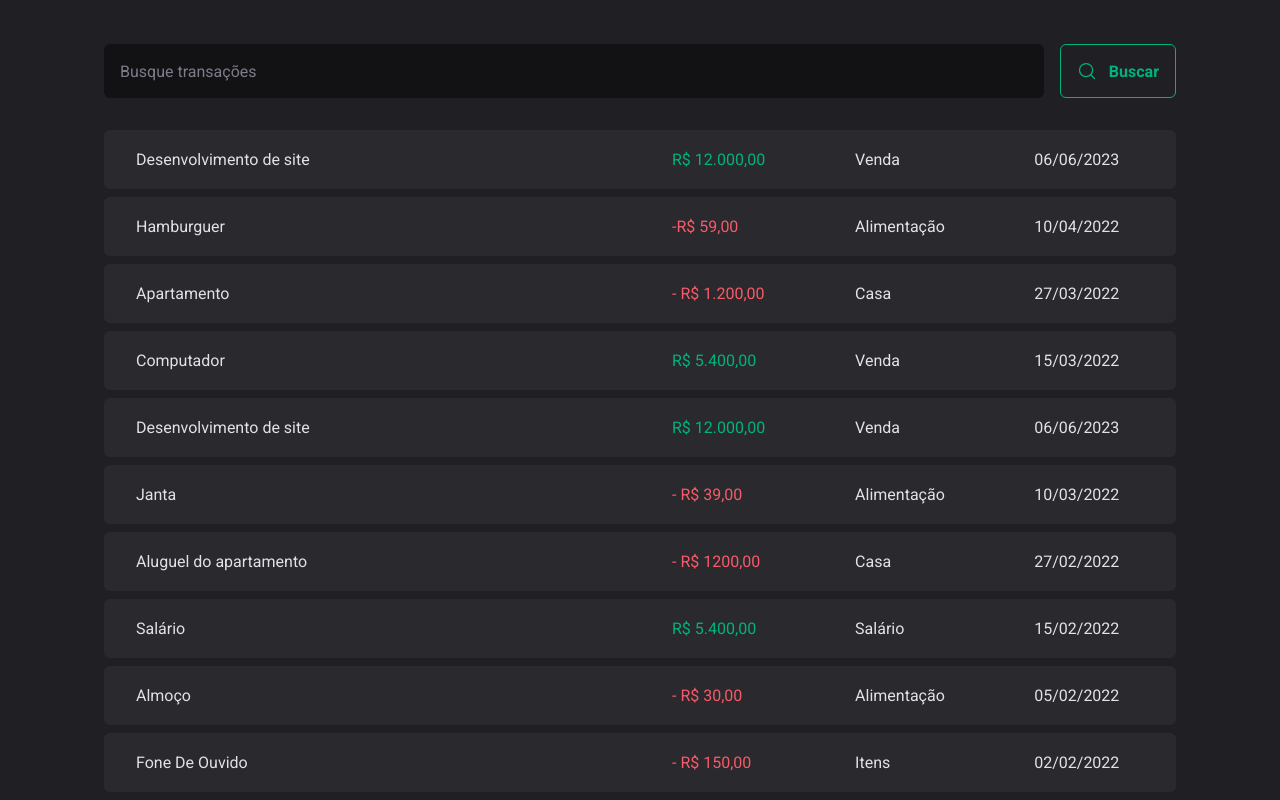
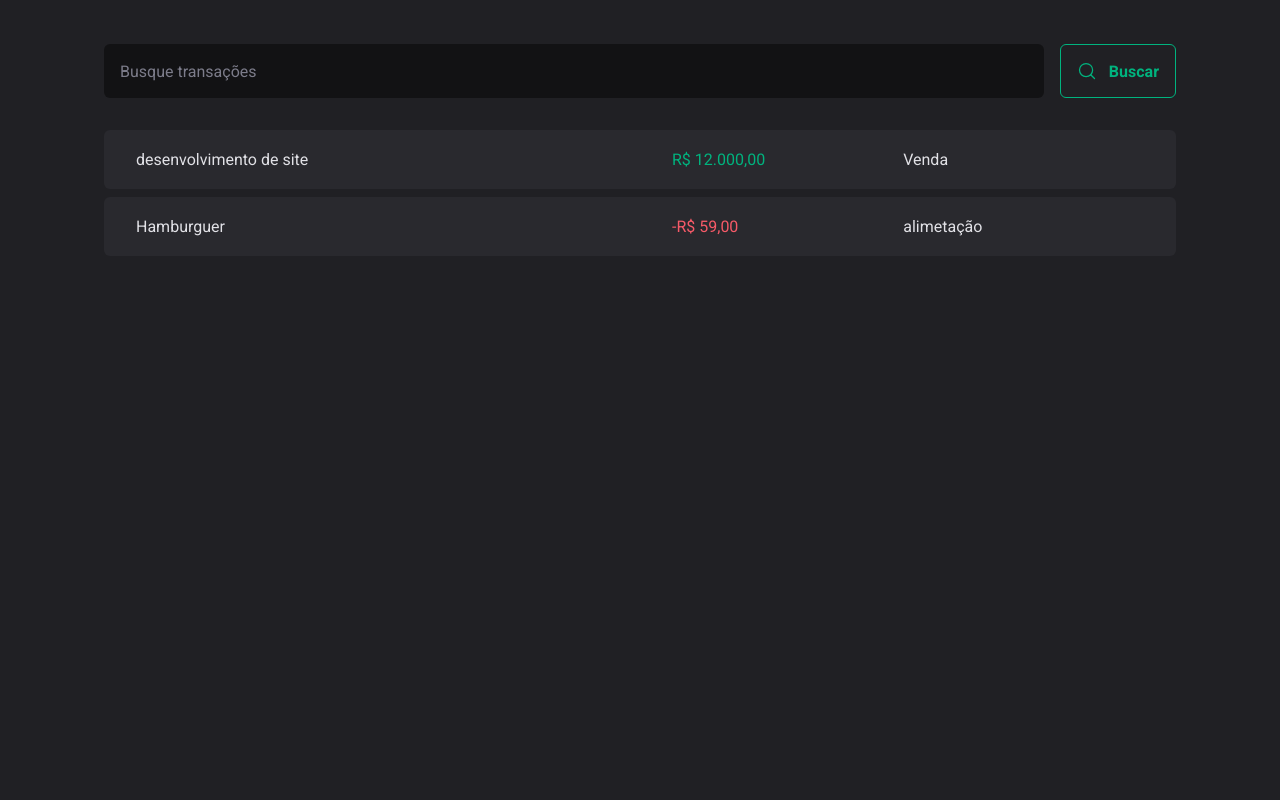
Before and after one commit to Wesley-Medeiros/DT-Money, a React (Vite) app: page / in a window 1280 px wide. Shown: the part 300-1100 px from the top of the page. After the commit the page ends 800 px from the top, so only its background shows below. Built offline with nearby package versions, Linux system fonts and the light colour scheme; data requests are answered from the project's data file.

Commit message:
add context and server-json

```diff
--- a/package.json
+++ b/package.json
@@ -5,6 +5,7 @@
   "type": "module",
   "scripts": {
     "dev": "vite",
+    "dev:server": "json-server server.json -w -d 500",
     "build": "tsc && vite build",
     "lint": "eslint src --ext ts,tsx --report-unused-disable-directives --max-warnings 0",
     "preview": "vite preview"
@@ -28,6 +29,7 @@
     "eslint": "^8.38.0",
     "eslint-plugin-react-hooks": "^4.6.0",
     "eslint-plugin-react-refresh": "^0.3.4",
+    "json-server": "^0.17.3",
     "typescript": "^5.0.2",
     "vite": "^4.3.9"
   }
--- /dev/null
+++ b/server.json
@@ -0,0 +1,21 @@
+{
+  "transactions": [
+    {
+      "id": 1,
+      "description": "desenvolvimento de site",
+      "type": "income",
+      "category": "Venda",
+      "price": "R$ 12.000,00",
+      " createdAt": "'2023-06-07T17:12:52.693Z'"
+    },
+
+    {
+      "id": 2,
+      "description": "Hamburguer",
+      "type": "outcome",
+      "category": "alimetação",
+      "price": "-R$ 59,00",
+      " createdAt": "'2023-06-07T17:05:52.693Z'"
+    }
+  ]
+}
--- a/src/App.tsx
+++ b/src/App.tsx
@@ -1,13 +1,17 @@
 import { ThemeProvider } from "styled-components"
 import { defaultTheme } from "./styles/themes/default"
 import { GlobalStyle } from "./styles/global"
+import TransactionsProvider from "./Contexts/TransactionsContext"
 import Transactions from "./pages/Transactions"
 
 function App() {
   return (
     <ThemeProvider theme={defaultTheme}>
       <GlobalStyle />
-      <Transactions />
+
+      <TransactionsProvider>
+        <Transactions />
+      </TransactionsProvider>
     </ThemeProvider>
   )
 }
--- a/src/Components/Summary/index.tsx
+++ b/src/Components/Summary/index.tsx
@@ -1,7 +1,11 @@
 import { ArrowCircleUp, ArrowCircleDown, CurrencyDollar } from "phosphor-react"
 import { SummaryCard, SummaryContainer } from "./styles"
+import { useContext } from "react"
+import { TrasactionsContext } from "../../Contexts/TransactionsContext"
 
 function Summary() {
+  const { transactions } = useContext(TrasactionsContext)
+
   return(
     <SummaryContainer>
       <SummaryCard>
--- /dev/null
+++ b/src/Contexts/TransactionsContext.tsx
@@ -0,0 +1,43 @@
+import { ReactNode, createContext, useEffect, useState } from "react";
+
+interface Transactions {
+  id: number,
+  price: number,
+  type: 'income' | 'outcome',
+  description: string,
+  category: string,
+  createdAt: string,
+}
+
+interface TrasactionContextType {
+  transactions: Transactions[];
+}
+
+interface TransactionsProviderProps {
+  children: ReactNode;
+}
+
+export const TrasactionsContext = createContext({} as TrasactionContextType);
+
+function TransactionsProvider({ children }: TransactionsProviderProps) {
+  const [transactions, setTransactions] = useState<Transactions[]>([])
+
+  async function loadTransactions() {
+    const response = await fetch('http://localhost:3000/transactions')
+    const data = await response.json()
+
+    setTransactions(data)
+  }
+
+  useEffect(() => {
+    loadTransactions();
+  }, [])
+
+  return(
+    <TrasactionsContext.Provider value={{ transactions }}>
+      {children}
+    </TrasactionsContext.Provider>
+  )
+}
+
+export default TransactionsProvider
--- a/src/pages/Transactions/index.tsx
+++ b/src/pages/Transactions/index.tsx
@@ -1,9 +1,13 @@
+import { useContext } from "react"
 import Header from "../../Components/Header"
 import Summary from "../../Components/Summary"
 import SearchForm from "./components/SearchFrom"
 import { PriceHighlight, TransactionsConatiner, TransactionsTable } from "./styles"
+import { TrasactionsContext } from "../../Contexts/TransactionsContext"
 
 function Transactions() {
+  const { transactions } = useContext(TrasactionsContext);
+
   return(
     <div>
       <Header />
@@ -13,114 +17,20 @@ function Transactions() {
         <SearchForm />
         <TransactionsTable>
           <tbody>
-            <tr>
-             <td width='50%'>Desenvolvimento de site</td>
-             <td>
-              <PriceHighlight variant="income">
-                  R$ 12.000,00
-                </PriceHighlight>
-              </td>
-              <td>Venda</td>
-              <td>06/06/2023</td>
-            </tr>
-
-            <tr>
-              <td width='50%'>Hamburguer</td>
-              <td>
-                <PriceHighlight variant="outcome">
-                  -R$ 59,00
-                </PriceHighlight>
-              </td>
-              <td>Alimentação</td>
-              <td>10/04/2022</td>
-            </tr>
-
-            <tr>
-              <td width='50%'>Apartamento</td>
-              <td>
-                <PriceHighlight variant="outcome">
-                  - R$ 1.200,00
-                </PriceHighlight>
-              </td>
-              <td>Casa</td>
-              <td>27/03/2022</td>
-            </tr>
-
-            <tr>
-              <td width='50%'>Computador</td>
-              <td>
-                <PriceHighlight variant="income">
-                  R$ 5.400,00
-                </PriceHighlight>
-              </td>
-              <td>Venda</td>
-              <td>15/03/2022</td>
-            </tr>
-
-            <tr>
-              <td width='50%'>Desenvolvimento de site</td>
-              <td>
-                <PriceHighlight variant="income">
-                  R$ 12.000,00
-                </PriceHighlight>
-              </td>
-              <td>Venda</td>
-              <td>06/06/2023</td>
-            </tr>
-
-            <tr>
-              <td width='50%'>Janta</td>
-              <td>
-                <PriceHighlight variant="outcome">
-                  - R$ 39,00
-                </PriceHighlight>
-              </td>
-              <td>Alimentação</td>
-              <td>10/03/2022</td>
-            </tr>
-
-            <tr>
-              <td width='50%'>Aluguel do apartamento</td>
-              <td>
-                <PriceHighlight variant="outcome">
-                  - R$ 1200,00
-                </PriceHighlight>
-              </td>
-              <td>Casa</td>
-              <td>27/02/2022</td>
-            </tr>
-
-            <tr>
-              <td width='50%'>Salário</td>
-              <td>
-                <PriceHighlight variant="income">
-                  R$ 5.400,00
-                </PriceHighlight>
-              </td>
-              <td>Salário</td>
-              <td>15/02/2022</td>
-            </tr>
-
-            <tr>
-              <td width='50%'>Almoço</td>
-              <td>
-                <PriceHighlight variant="outcome">
-                  - R$ 30,00
-                </PriceHighlight>
-              </td>
-              <td>Alimentação</td>
-              <td>05/02/2022</td>
-            </tr>
-            <tr>
-              <td width='50%'>Fone De Ouvido</td>
-              <td>
-                <PriceHighlight variant="outcome">
-                  - R$ 150,00
-                </PriceHighlight>
-              </td>
-              <td>Itens</td>
-              <td>02/02/2022</td>
-            </tr>
+            {transactions.map(transactions => {
+              return (
+                <tr key={transactions.id}>
+                  <td width='50%'>{transactions.description}</td>
+                  <td>
+                    <PriceHighlight variant={transactions.type }>
+                        {transactions.price}
+                      </PriceHighlight>
+                    </td>
+                    <td>{transactions.category}</td>
+                    <td>{transactions.createdAt}</td>
+                </tr>
+              )
+            })}
           </tbody>
         </TransactionsTable>
       </TransactionsConatiner>
```
Also changed, not shown: 1 other file (tests, documents, lock files or other folders).
